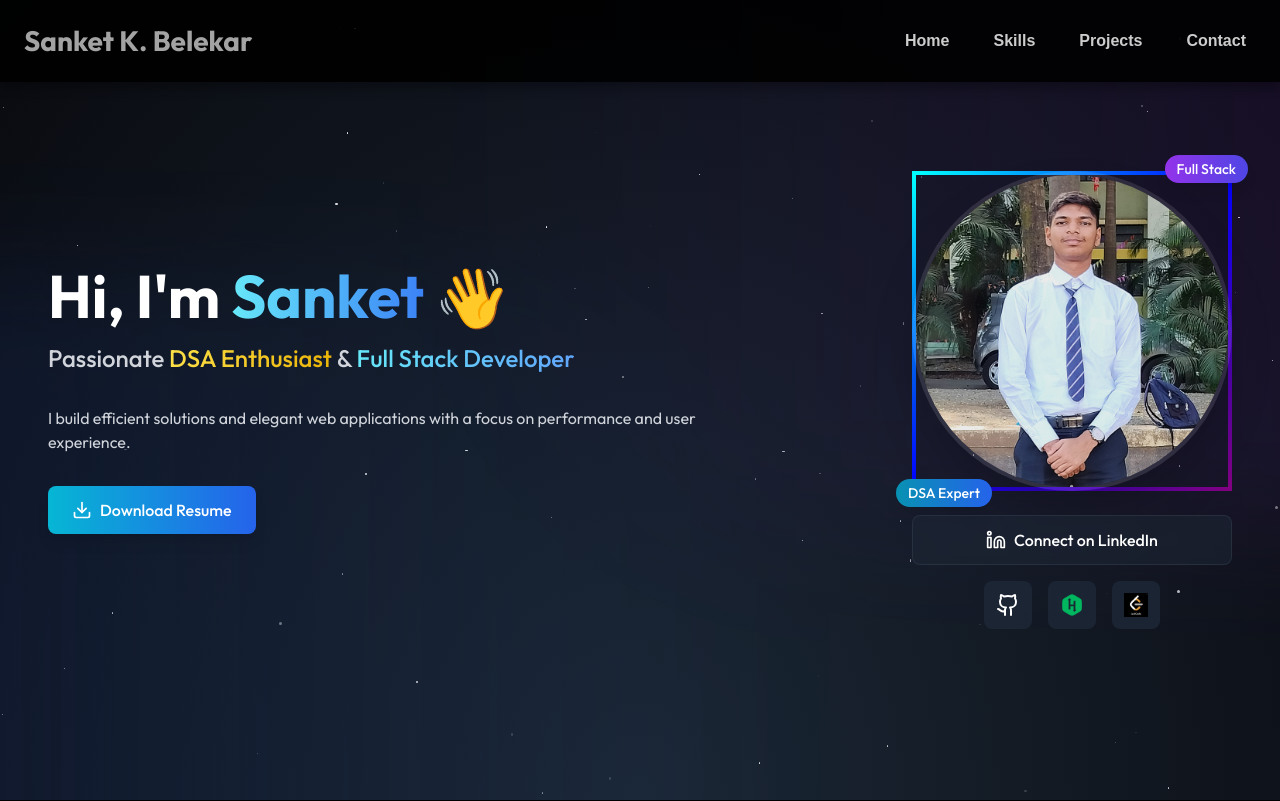
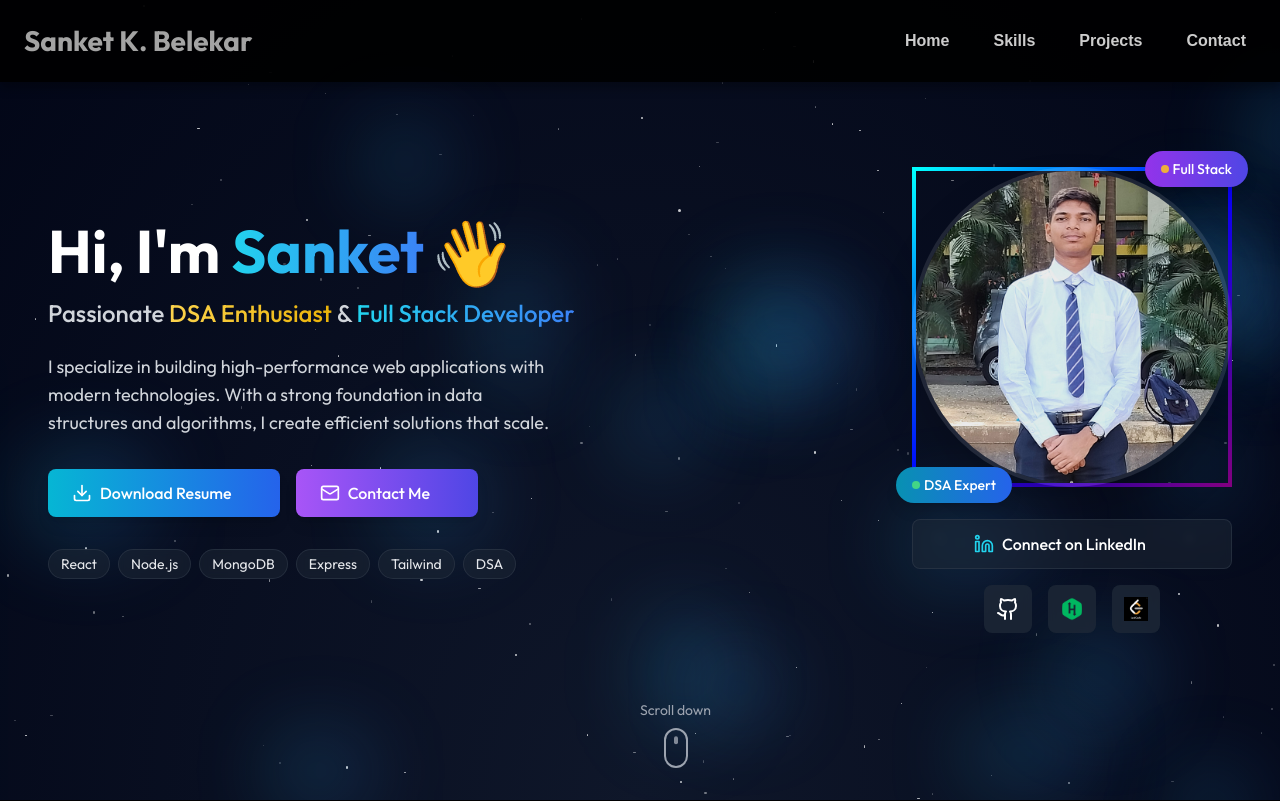
Before and after one commit to Sanket-2736/Portfolio, a React (Vite) app: page / in a window 1280 px wide. Shown: the top 801 px of the page. Built offline with nearby package versions, Linux system fonts and the light colour scheme; a web font is replaced by a local one.

Commit message:
Updated the UI and projects page

```diff
--- a/src/sections/Hero.jsx
+++ b/src/sections/Hero.jsx
@@ -3,26 +3,25 @@ import About from '../components/About';
 import resumePDF from '../constants/Resume.pdf';
 import RoadMap from './RoadMap';
 import HeroImg from '../constants/Sanket_Img.jpg';
-
 import leetcodeImg from '../constants/leetcode.png';
 import hackerrankImg from '../constants/hackerrank.webp';
-
-import { Download, Linkedin, Github } from 'lucide-react';
+import { Download, Linkedin, Github, Mail, ArrowRight } from 'lucide-react';
 import { motion } from 'framer-motion';
 
 function Hero() {
   return (
     <>
       <section
-        className="min-h-screen w-full flex flex-col lg:flex-row justify-center items-center relative overflow-hidden p-8 md:p-12"
+        className="min-h-screen w-full flex flex-col lg:flex-row justify-center items-center relative overflow-hidden px-4 sm:px-8 md:px-12 py-20"
         style={{
-          background: 'radial-gradient(ellipse at bottom, #1B2735 0%, #090A0F 100%)',
+          background: 'radial-gradient(ellipse at bottom, #0f172a 0%, #020617 100%)',
         }}
       >
+        {/* Animated Background Elements */}
+        <div className="absolute inset-0 overflow-hidden">
           {/* Stars */}
-        <div className="absolute inset-0 overflow-hidden">
-          {[...Array(100)].map((_, i) => (
-            <div
+          {[...Array(150)].map((_, i) => (
+            <motion.div
               key={i}
               className="absolute rounded-full bg-white"
               style={{
@@ -30,146 +29,308 @@ function Hero() {
                 height: `${Math.random() * 3}px`,
                 top: `${Math.random() * 100}%`,
                 left: `${Math.random() * 100}%`,
-                opacity: Math.random(),
-                animation: `twinkle ${Math.random() * 5 + 5}s infinite alternate`
+                opacity: Math.random() * 0.8,
+              }}
+              animate={{
+                opacity: [0.2, 0.8, 0.2],
+              }}
+              transition={{
+                duration: Math.random() * 5 + 3,
+                repeat: Infinity,
+                ease: "easeInOut",
+              }}
+            />
+          ))}
+
+          {/* Floating Particles */}
+          {[...Array(20)].map((_, i) => (
+            <motion.div
+              key={`particle-${i}`}
+              className="absolute rounded-full bg-gradient-to-r from-cyan-400/20 to-blue-500/20"
+              style={{
+                width: `${Math.random() * 100 + 50}px`,
+                height: `${Math.random() * 100 + 50}px`,
+                top: `${Math.random() * 100}%`,
+                left: `${Math.random() * 100}%`,
+                filter: 'blur(40px)',
+              }}
+              animate={{
+                y: [0, Math.random() * 100 - 50],
+                x: [0, Math.random() * 100 - 50],
+              }}
+              transition={{
+                duration: Math.random() * 20 + 10,
+                repeat: Infinity,
+                repeatType: "reverse",
+                ease: "linear",
               }}
             />
           ))}
         </div>
 
         {/* Gradient overlays */}
-        <div className="absolute inset-0 overflow-hidden opacity-70">
-          <div className="absolute -bottom-1/3 -left-1/3 w-full h-full bg-gradient-to-r from-blue-600/20 to-transparent rounded-full filter blur-3xl"></div>
-          <div className="absolute -top-1/3 -right-1/3 w-full h-full bg-gradient-to-l from-purple-600/20 to-transparent rounded-full filter blur-3xl"></div>
+        <div className="absolute inset-0 overflow-hidden opacity-50">
+          <div className="absolute -bottom-1/3 -left-1/3 w-[800px] h-[800px] bg-gradient-to-r from-blue-600/10 via-transparent to-transparent rounded-full filter blur-[100px]"></div>
+          <div className="absolute -top-1/3 -right-1/3 w-[800px] h-[800px] bg-gradient-to-l from-purple-600/10 via-transparent to-transparent rounded-full filter blur-[100px]"></div>
         </div>
 
         {/* Main content */}
-        <div className="container mx-auto flex flex-col lg:flex-row items-center justify-between gap-12 z-10">
+        <div className="container mx-auto flex flex-col lg:flex-row items-center justify-between gap-8 lg:gap-16 z-10">
 
           {/* Text content */}
           <motion.div
-            initial={{ opacity: 0, x: -50 }}
-            animate={{ opacity: 1, x: 0 }}
-            transition={{ duration: 0.8 }}
+            initial={{ opacity: 0, y: 50 }}
+            animate={{ opacity: 1, y: 0 }}
+            transition={{ duration: 0.8, delay: 0.2 }}
             className="text-left z-10 relative flex flex-col items-start max-w-2xl"
           >
-            <p className="text-4xl sm:text-5xl md:text-6xl font-bold text-white mb-4">
-              Hi, I'm <span className="text-transparent bg-clip-text bg-gradient-to-r from-cyan-300 to-blue-500">Sanket</span>
+            <motion.p
+              className="text-4xl sm:text-5xl md:text-6xl font-bold text-white mb-4 leading-tight"
+              initial={{ opacity: 0 }}
+              animate={{ opacity: 1 }}
+              transition={{ duration: 0.5, delay: 0.4 }}
+            >
+              Hi, I'm <span className="text-transparent bg-clip-text bg-gradient-to-r from-cyan-400 to-blue-500">Sanket</span>
               <motion.span
-                animate={{ rotate: [0, 15, 0, -15, 0] }}
-                transition={{ repeat: Infinity, duration: 2 }}
+                animate={{
+                  rotate: [0, 15, 0, -15, 0],
+                  scale: [1, 1.2, 1]
+                }}
+                transition={{
+                  repeat: Infinity,
+                  duration: 2,
+                  times: [0, 0.2, 0.4, 0.6, 1]
+                }}
                 className="ml-3 inline-block"
               >
                 👋
               </motion.span>
-            </p>
+            </motion.p>
 
-            <p className="text-lg sm:text-xl md:text-2xl font-medium text-gray-300 mb-8">
-              Passionate <span className="text-transparent bg-clip-text bg-gradient-to-r from-yellow-300 to-yellow-500">DSA Enthusiast</span> & <span className="text-transparent bg-clip-text bg-gradient-to-r from-cyan-300 to-blue-400">Full Stack Developer</span>
-            </p>
+            <motion.p
+              className="text-lg sm:text-xl md:text-2xl font-medium text-gray-300 mb-6 leading-relaxed"
+              initial={{ opacity: 0 }}
+              animate={{ opacity: 1 }}
+              transition={{ duration: 0.5, delay: 0.6 }}
+            >
+              Passionate <span className="text-transparent bg-clip-text bg-gradient-to-r from-amber-300 to-yellow-500">DSA Enthusiast</span> & <span className="text-transparent bg-clip-text bg-gradient-to-r from-cyan-400 to-blue-500">Full Stack Developer</span>
+            </motion.p>
 
-            <p className="text-gray-300 mb-8 text-sm sm:text-base">
-              I build efficient solutions and elegant web applications with a focus on performance and user experience.
-            </p>
+            <motion.p
+              className="text-gray-300 mb-8 text-base sm:text-lg max-w-lg leading-relaxed"
+              initial={{ opacity: 0 }}
+              animate={{ opacity: 1 }}
+              transition={{ duration: 0.5, delay: 0.8 }}
+            >
+              I specialize in building high-performance web applications with modern technologies.
+              With a strong foundation in data structures and algorithms, I create efficient solutions
+              that scale.
+            </motion.p>
 
-            <div className="flex flex-col sm:flex-row gap-4 w-full">
+            <motion.div
+              className="flex flex-col sm:flex-row gap-4 w-full"
+              initial={{ opacity: 0 }}
+              animate={{ opacity: 1 }}
+              transition={{ duration: 0.5, delay: 1 }}
+            >
               <motion.a
-                whileHover={{ scale: 1.05 }}
+                whileHover={{
+                  scale: 1.05,
+                  boxShadow: "0 10px 25px -5px rgba(6, 182, 212, 0.3)"
+                }}
                 whileTap={{ scale: 0.95 }}
                 href={resumePDF}
                 download="Sanket-Resume.pdf"
-                className="flex items-center justify-center gap-2 px-6 py-3 bg-gradient-to-r from-cyan-500 to-blue-600 text-white font-medium rounded-lg shadow-lg hover:shadow-xl transition-all hover:from-cyan-600 hover:to-blue-700"
+                className="flex items-center justify-center gap-2 px-6 py-3 bg-gradient-to-r from-cyan-500 to-blue-600 text-white font-medium rounded-lg shadow-lg hover:shadow-xl transition-all duration-300 group"
               >
-                <Download className="w-5 h-5" />
+                <Download className="w-5 h-5 transition-transform group-hover:translate-y-[-2px]" />
                 Download Resume
+                <ArrowRight className="w-4 h-4 opacity-0 group-hover:opacity-100 group-hover:translate-x-1 transition-all duration-300" />
               </motion.a>
-            </div>
+
+              <motion.a
+                whileHover={{
+                  scale: 1.05,
+                  boxShadow: "0 10px 25px -5px rgba(124, 58, 237, 0.3)"
+                }}
+                whileTap={{ scale: 0.95 }}
+                href="mailto:sanketbelekar29@gmail.com"
+                className="flex items-center justify-center gap-2 px-6 py-3 bg-gradient-to-r from-purple-500 to-indigo-600 text-white font-medium rounded-lg shadow-lg hover:shadow-xl transition-all duration-300 group"
+              >
+                <Mail className="w-5 h-5 transition-transform group-hover:translate-y-[-2px]" />
+                Contact Me
+                <ArrowRight className="w-4 h-4 opacity-0 group-hover:opacity-100 group-hover:translate-x-1 transition-all duration-300" />
+              </motion.a>
+            </motion.div>
+
+            {/* Tech Stack Badges */}
+            <motion.div
+              className="flex flex-wrap gap-2 mt-8"
+              initial={{ opacity: 0 }}
+              animate={{ opacity: 1 }}
+              transition={{ duration: 0.5, delay: 1.2 }}
+            >
+              {['React', 'Node.js', 'MongoDB', 'Express', 'Tailwind', 'DSA'].map((tech, index) => (
+                <motion.span
+                  key={tech}
+                  className="px-3 py-1 text-xs sm:text-sm rounded-full bg-gray-800/50 text-gray-200 border border-gray-700/50 backdrop-blur-sm"
+                  whileHover={{
+                    scale: 1.05,
+                    backgroundColor: index % 2 === 0 ? 'rgba(6, 182, 212, 0.2)' : 'rgba(124, 58, 237, 0.2)'
+                  }}
+                  transition={{ duration: 0.2 }}
+                >
+                  {tech}
+                </motion.span>
+              ))}
+            </motion.div>
           </motion.div>
 
           {/* Profile Image & Socials */}
           <motion.div
-            initial={{ opacity: 0, scale: 0.8 }}
+            initial={{ opacity: 0, scale: 0.9 }}
             animate={{ opacity: 1, scale: 1 }}
-            transition={{ duration: 0.8 }}
+            transition={{ duration: 0.8, delay: 0.4 }}
             className="relative mt-12 lg:mt-0 flex flex-col items-center"
           >
-            <div className="relative group mb-6">
+            <div className="relative group mb-8">
+              <motion.div
+                whileHover={{ scale: 1.02 }}
+                className="relative"
+              >
                 <img
                   src={HeroImg}
-                alt="Sanket"
-                className="w-64 h-64 sm:w-80 sm:h-80 rounded-full border-4 border-white/10 shadow-2xl object-cover group-hover:border-cyan-400/30 transition-all duration-300"
+                  alt="Sanket Belekar"
+                  className="w-64 h-64 sm:w-80 sm:h-80 rounded-full border-4 border-white/10 shadow-2xl object-cover group-hover:border-cyan-400/30 transition-all duration-500"
                 />
-              <div className="absolute inset-0 rounded-full border-4 border-transparent animate-spin-slow [border-image:linear-gradient(to_bottom_right,cyan,blue,purple)_1] -z-10 group-hover:[border-image:linear-gradient(to_bottom_right,cyan,blue,purple)_30]"></div>
+                <div className="absolute inset-0 rounded-full border-4 border-transparent [border-image:linear-gradient(to_bottom_right,cyan,blue,purple)_1] -z-10 group-hover:[border-image:linear-gradient(to_bottom_right,cyan,blue,purple)_30] animate-spin-slow"></div>
 
                 {/* Floating Labels */}
                 <motion.div
-                className="absolute -bottom-4 -left-4 bg-gradient-to-r from-cyan-600 to-blue-600 backdrop-blur-sm px-3 py-1 rounded-full text-sm text-white font-medium shadow-lg"
-                whileHover={{ scale: 1.1 }}
+                  className="absolute -bottom-4 -left-4 bg-gradient-to-r from-cyan-600 to-blue-600 backdrop-blur-sm px-4 py-2 rounded-full text-sm text-white font-medium shadow-lg flex items-center gap-1"
+                  whileHover={{ scale: 1.05, y: -2 }}
+                  initial={{ x: -20, opacity: 0 }}
+                  animate={{ x: 0, opacity: 1 }}
+                  transition={{ delay: 0.8 }}
                 >
+                  <div className="w-2 h-2 bg-green-400 rounded-full animate-pulse"></div>
                   DSA Expert
                 </motion.div>
                 <motion.div
-                className="absolute -top-4 -right-4 bg-gradient-to-r from-purple-600 to-indigo-600 backdrop-blur-sm px-3 py-1 rounded-full text-sm text-white font-medium shadow-lg"
-                whileHover={{ scale: 1.1 }}
+                  className="absolute -top-4 -right-4 bg-gradient-to-r from-purple-600 to-indigo-600 backdrop-blur-sm px-4 py-2 rounded-full text-sm text-white font-medium shadow-lg flex items-center gap-1"
+                  whileHover={{ scale: 1.05, y: -2 }}
+                  initial={{ x: 20, opacity: 0 }}
+                  animate={{ x: 0, opacity: 1 }}
+                  transition={{ delay: 0.8 }}
                 >
+                  <div className="w-2 h-2 bg-amber-400 rounded-full animate-pulse"></div>
                   Full Stack
+                </motion.div>
               </motion.div>
             </div>
 
             {/* Social Links */}
             <div className="flex flex-col items-center w-full">
               <motion.a
-                whileHover={{ scale: 1.05 }}
-                whileTap={{ scale: 0.95 }}
+                whileHover={{
+                  scale: 1.02,
+                  backgroundColor: 'rgba(14, 165, 233, 0.2)'
+                }}
+                whileTap={{ scale: 0.98 }}
                 href="https://www.linkedin.com/in/sanket-belekar-79210228a/"
                 target="_blank"
                 rel="noopener noreferrer"
-                className="flex items-center justify-center gap-2 px-6 py-3 bg-gray-800/50 border border-gray-700/50 text-white font-medium rounded-lg hover:bg-gray-700/30 backdrop-blur-sm transition-all mb-4 w-full max-w-xs"
+                className="flex items-center justify-center gap-2 px-6 py-3 bg-gray-800/50 border border-gray-700/50 text-white font-medium rounded-lg hover:bg-gray-700/30 backdrop-blur-sm transition-all duration-300 mb-4 w-full max-w-xs group"
+                initial={{ opacity: 0, y: 20 }}
+                animate={{ opacity: 1, y: 0 }}
+                transition={{ delay: 1 }}
               >
-                <Linkedin className="w-5 h-5" />
-                Connect on LinkedIn
+                <Linkedin className="w-5 h-5 text-cyan-400 transition-transform group-hover:scale-110" />
+                <span>Connect on LinkedIn</span>
+                <ArrowRight className="w-4 h-4 opacity-0 group-hover:opacity-100 group-hover:translate-x-1 transition-all duration-300" />
               </motion.a>
 
-              <div className="flex gap-4 w-full justify-center">
+              <motion.div
+                className="flex gap-4 w-full justify-center"
+                initial={{ opacity: 0 }}
+                animate={{ opacity: 1 }}
+                transition={{ delay: 1.2 }}
+              >
                 <motion.a
-                  whileHover={{ scale: 1.1, y: -5 }}
+                  whileHover={{
+                    scale: 1.1,
+                    y: -5,
+                    boxShadow: "0 5px 15px -3px rgba(0, 0, 0, 0.3)"
+                  }}
                   whileTap={{ scale: 0.95 }}
                   href="https://github.com/Sanket-2736"
                   target="_blank"
                   rel="noopener noreferrer"
-                  className="bg-gray-800/80 p-3 rounded-lg hover:bg-gray-700/80 transition-all backdrop-blur-sm"
+                  className="bg-gray-800/80 p-3 rounded-lg hover:bg-gray-700/80 transition-all duration-300 backdrop-blur-sm flex items-center justify-center"
                   aria-label="GitHub"
                 >
                   <Github className="text-white w-6 h-6" />
                 </motion.a>
 
                 <motion.a
-                  whileHover={{ scale: 1.1, y: -5 }}
+                  whileHover={{
+                    scale: 1.1,
+                    y: -5,
+                    boxShadow: "0 5px 15px -3px rgba(0, 0, 0, 0.3)"
+                  }}
                   whileTap={{ scale: 0.95 }}
                   href="https://www.hackerrank.com/profile/sanketbelekar29"
                   target="_blank"
                   rel="noopener noreferrer"
-                  className="bg-gray-800/80 p-3 rounded-lg hover:bg-gray-700/80 transition-all backdrop-blur-sm"
+                  className="bg-gray-800/80 p-3 rounded-lg hover:bg-gray-700/80 transition-all duration-300 backdrop-blur-sm flex items-center justify-center"
                   aria-label="HackerRank"
                 >
                   <img src={hackerrankImg} alt="HackerRank" className="w-6 h-6" />
                 </motion.a>
 
                 <motion.a
-                  whileHover={{ scale: 1.1, y: -5 }}
+                  whileHover={{
+                    scale: 1.1,
+                    y: -5,
+                    boxShadow: "0 5px 15px -3px rgba(0, 0, 0, 0.3)"
+                  }}
                   whileTap={{ scale: 0.95 }}
                   href="https://leetcode.com/u/sanket2736/"
                   target="_blank"
                   rel="noopener noreferrer"
-                  className="bg-gray-800/80 p-3 rounded-lg hover:bg-gray-700/80 transition-all backdrop-blur-sm"
+                  className="bg-gray-800/80 p-3 rounded-lg hover:bg-gray-700/80 transition-all duration-300 backdrop-blur-sm flex items-center justify-center"
                   aria-label="LeetCode"
                 >
                   <img src={leetcodeImg} alt="LeetCode" className="w-6 h-6" />
                 </motion.a>
-              </div>
+              </motion.div>
             </div>
           </motion.div>
         </div>
+
+        {/* Scroll indicator */}
+        <motion.div
+          className="absolute bottom-8 left-1/2 transform -translate-x-1/2 flex flex-col items-center"
+          initial={{ opacity: 0, y: 20 }}
+          animate={{ opacity: 1, y: 0 }}
+          transition={{ delay: 1.5 }}
+        >
+          <div className="text-gray-400 text-sm mb-2">Scroll down</div>
+          <div className="w-6 h-10 border-2 border-gray-400 rounded-full flex justify-center">
+            <motion.div
+              className="w-1 h-2 bg-gray-400 rounded-full mt-1"
+              animate={{
+                y: [0, 6, 0],
+                opacity: [1, 0.5, 1]
+              }}
+              transition={{
+                duration: 1.5,
+                repeat: Infinity,
+                ease: "easeInOut"
+              }}
+            />
+          </div>
+        </motion.div>
       </section>
 
       <About />
```
Lines whose indentation alone changed are shown as unchanged.
